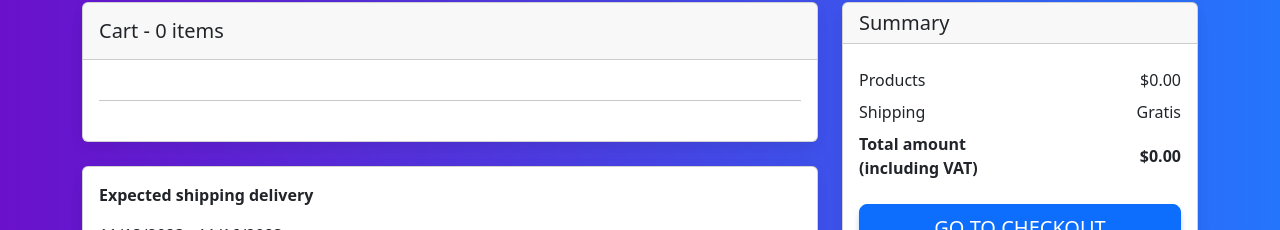
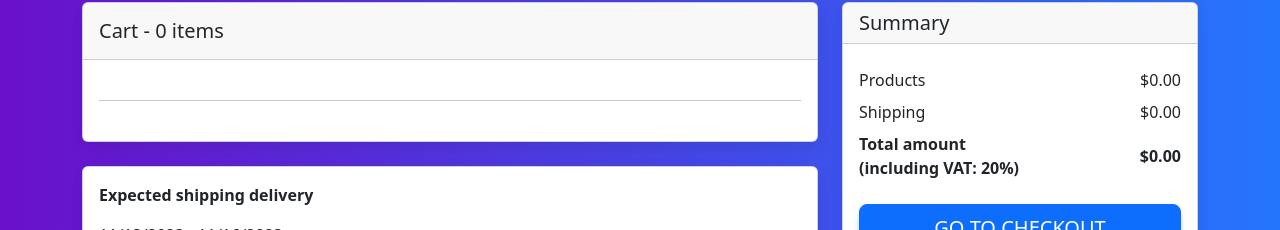
Before and after one commit to adatechschool/projet-collectif-plateforme-de-vente-de-meubles-meuh-ble-1, a React (Vite) app in the folder frontend/vite-project/: page /cart in a window 1280 px wide. Shown: the part 126-356 px from the top of the page. Built offline with nearby package versions, Linux system fonts and the light colour scheme.

Commit message:
add shipping and VAT

```diff
--- a/frontend/vite-project/src/pages/Cart.jsx
+++ b/frontend/vite-project/src/pages/Cart.jsx
@@ -19,6 +19,8 @@ import React, { useEffect, useState } from "react";
 const Cart = () => {
   const [cart, setCart] = useState([]);
   const [total, setTotal] = useState(0);
+  const [shippingTotal, setShippingTotal] = useState(0);
+  const [vatTotal, setVatTotal] = useState(0);
 
   const getDynamicDate = (daysToAdd) => {
     const currentDate = new Date();
@@ -42,6 +44,14 @@ const Cart = () => {
       0
     );
     setTotal(cartTotal);
+
+    // Calculer le total des frais de livraison (shipping)
+    const cartShippingTotal = cartTotal * 5; // Exemple: 5 fois le total des produits
+    setShippingTotal(cartShippingTotal);
+
+    // Calculer le total de la taxe sur la valeur ajoutée (VAT)
+    const cartVatTotal = (cartTotal + cartShippingTotal) * (20 / 100); // Exemple: 20% du total (produits + shipping)
+    setVatTotal(cartVatTotal);
   }, [cart]);
 
   const removeFromCart = (index) => {
@@ -225,17 +235,19 @@ const Cart = () => {
                   </MDBListGroupItem>
                   <MDBListGroupItem className="d-flex justify-content-between align-items-center border-0 px-0 pb-0">
                     Shipping
-                    <span>Gratis</span>
+                    <span>${shippingTotal.toFixed(2)}</span>
                   </MDBListGroupItem>
                   <MDBListGroupItem className="d-flex justify-content-between align-items-center border-0 px-0 mb-3">
                     <div>
                       <strong>Total amount</strong>
                       <strong>
-                        <p className="mb-0">(including VAT)</p>
+                        <p className="mb-0">(including VAT: 20%)</p>
                       </strong>
                     </div>
                     <span>
-                      <strong>${total.toFixed(2)}</strong>
+                      <strong>
+                        ${(total + shippingTotal + vatTotal).toFixed(2)}
+                      </strong>
                     </span>
                   </MDBListGroupItem>
                 </MDBListGroup>
```
